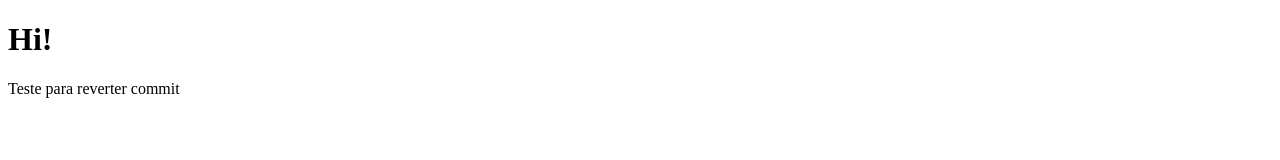
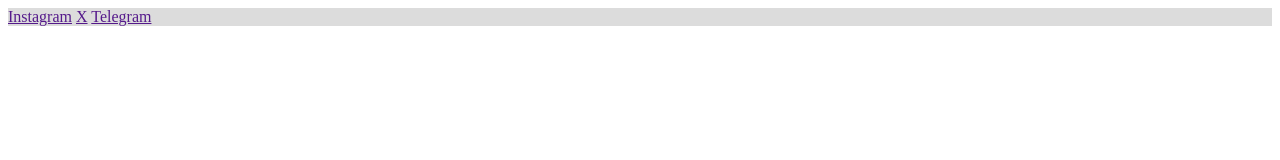
Before and after one commit to JoaoVitorCortes/learning-git, a plain HTML site: page index.html in a window 1280 px wide. Drawn offline with Linux system fonts and the light colour scheme.

Commit message:
testando branches pela primeira vez

```diff
--- a/index.html
+++ b/index.html
@@ -4,14 +4,17 @@
 <head>
   <meta charset="UTF-8">
   <meta name="viewport" content="width=, initial-scale=1.0">
-  <title>Testing</title>
+  <title>Document</title>
+  <link rel="stylesheet" href="style.css">
 </head>
 
 <body>
 
-  <h1>Hi!</h1>
-
-  <p>Teste para reverter commit</p>
+  <div id="contato">
+    <a href="">Instagram</a>
+    <a href="">X</a>
+    <a href="">Telegram</a>
+  </div>
 
 </body>
 
--- /dev/null
+++ b/style.css
@@ -0,0 +1,4 @@
+#contato {
+  background-color: rgb(220, 220, 220);
+  color: aqua;
+}
```
